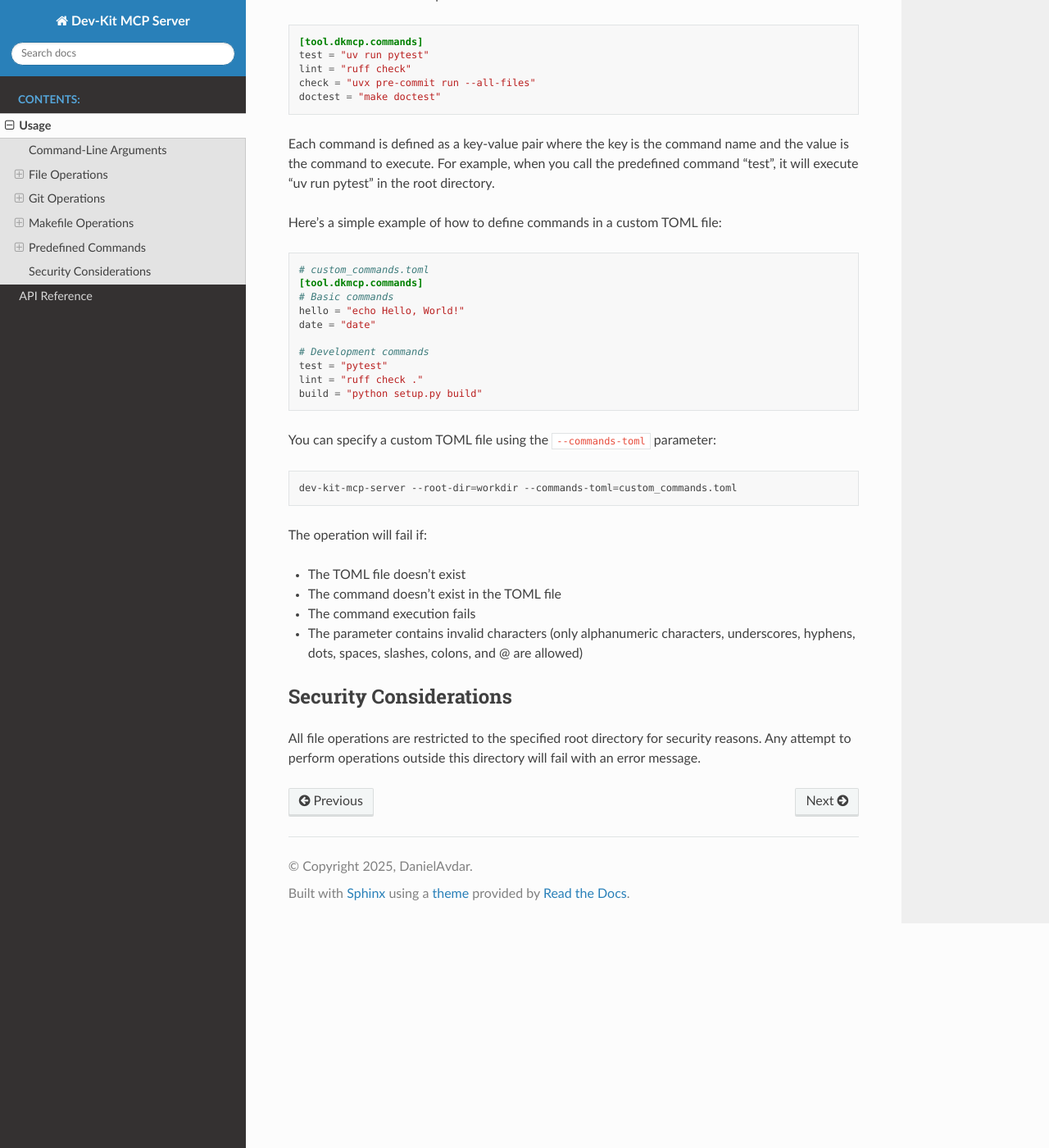
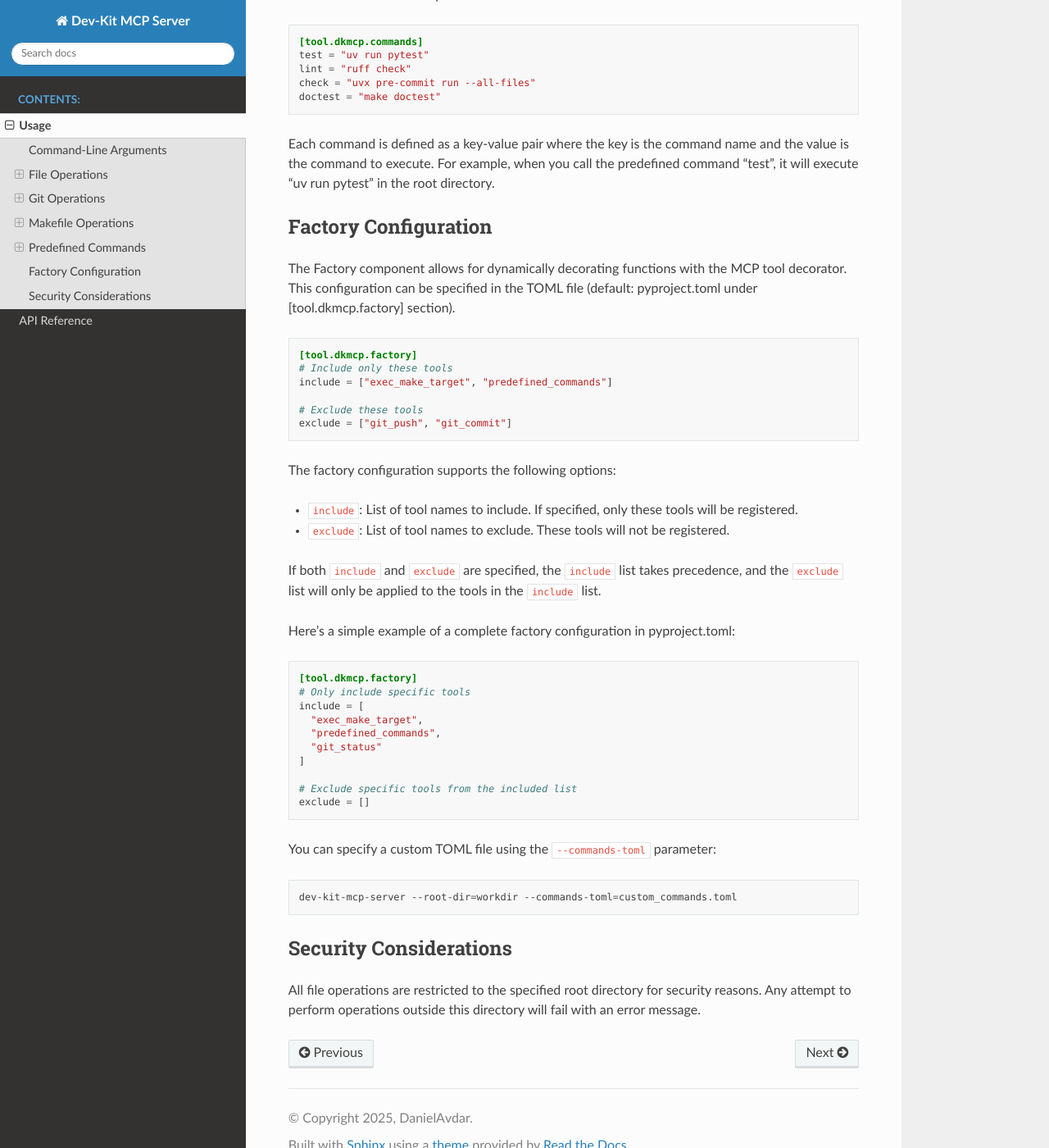
Before and after one commit to DanielAvdar/dev-kit-mcp-server, a Sphinx documentation site: the page built from docs/source/usage.rst, in a window 1280 px wide and 1400 px high, scrolled down 5386 px. Shown: the whole window at 82% size. Built offline with Sphinx 7.4.7 and the Read the Docs theme 3.1.0, drawn with Linux system fonts in a browser that asks for light colours.

Commit message:
Add documentation for the new Factory configuration
The "Factory Configuration" section explains how to use the MCP tool's factory decorator and configure it via the TOML file. It includes examples for `include` and `exclude` options, emphasizing precedence rules. Removed outdated information about custom commands usage.

Signed-off-by: DanielAvdar <66269169+DanielAvdar@users.noreply.github.com>

```diff
--- a/docs/source/usage.rst
+++ b/docs/source/usage.rst
@@ -272,20 +272,41 @@ The TOML file format for predefined commands is as follows:
 
 Each command is defined as a key-value pair where the key is the command name and the value is the command to execute. For example, when you call the predefined command "test", it will execute "uv run pytest" in the root directory.
 
-Here's a simple example of how to define commands in a custom TOML file:
+Factory Configuration
+---------------------
+
+The Factory component allows for dynamically decorating functions with the MCP tool decorator. This configuration can be specified in the TOML file (default: pyproject.toml under [tool.dkmcp.factory] section).
 
 .. code-block:: toml
 
-   # custom_commands.toml
-   [tool.dkmcp.commands]
-   # Basic commands
-   hello = "echo Hello, World!"
-   date = "date"
+   [tool.dkmcp.factory]
+   # Include only these tools
+   include = ["exec_make_target", "predefined_commands"]
 
-   # Development commands
-   test = "pytest"
-   lint = "ruff check ."
-   build = "python setup.py build"
+   # Exclude these tools
+   exclude = ["git_push", "git_commit"]
+
+The factory configuration supports the following options:
+
+* ``include``: List of tool names to include. If specified, only these tools will be registered.
+* ``exclude``: List of tool names to exclude. These tools will not be registered.
+
+If both ``include`` and ``exclude`` are specified, the ``include`` list takes precedence, and the ``exclude`` list will only be applied to the tools in the ``include`` list.
+
+Here's a simple example of a complete factory configuration in pyproject.toml:
+
+.. code-block:: toml
+
+   [tool.dkmcp.factory]
+   # Only include specific tools
+   include = [
+     "exec_make_target",
+     "predefined_commands",
+     "git_status"
+   ]
+
+   # Exclude specific tools from the included list
+   exclude = []
 
 You can specify a custom TOML file using the ``--commands-toml`` parameter:
 
@@ -293,13 +314,6 @@ You can specify a custom TOML file using the ``--commands-toml`` parameter:
 
    dev-kit-mcp-server --root-dir=workdir --commands-toml=custom_commands.toml
 
-The operation will fail if:
-
-* The TOML file doesn't exist
-* The command doesn't exist in the TOML file
-* The command execution fails
-* The parameter contains invalid characters (only alphanumeric characters, underscores, hyphens, dots, spaces, slashes, colons, and @ are allowed)
-
 Security Considerations
 ------------------------
 
```
